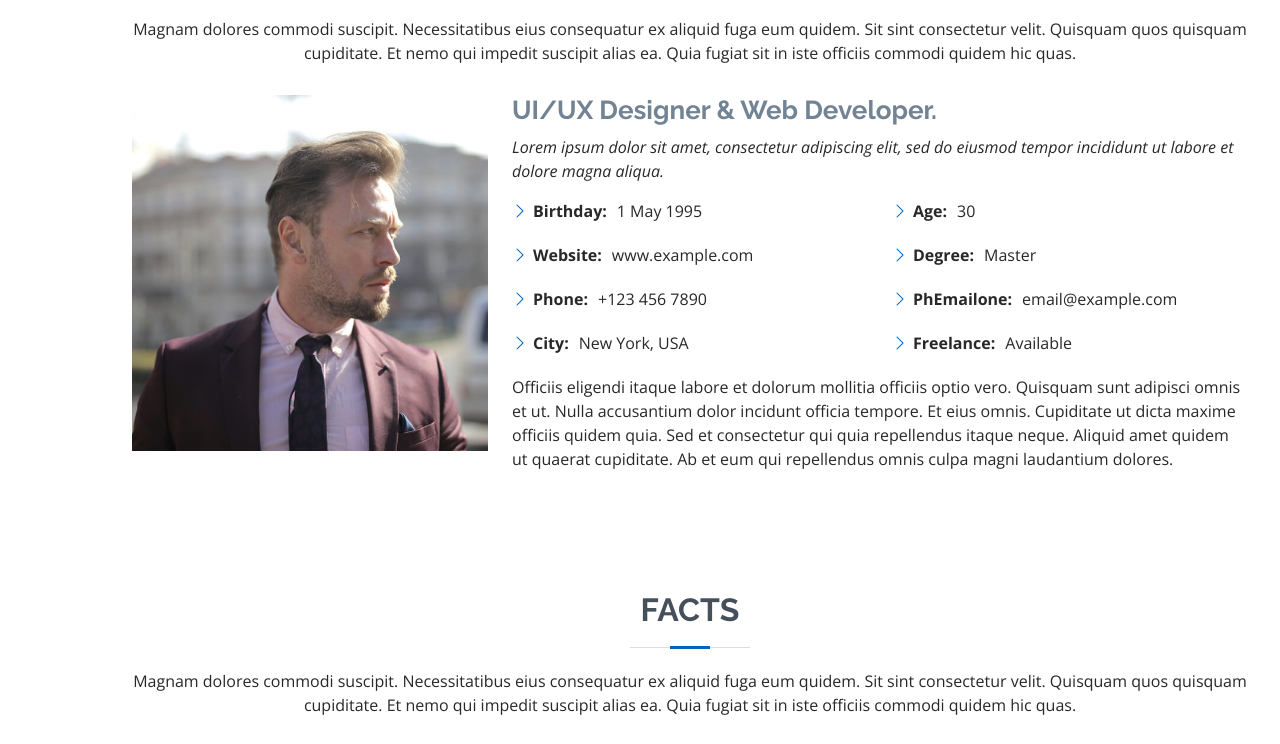
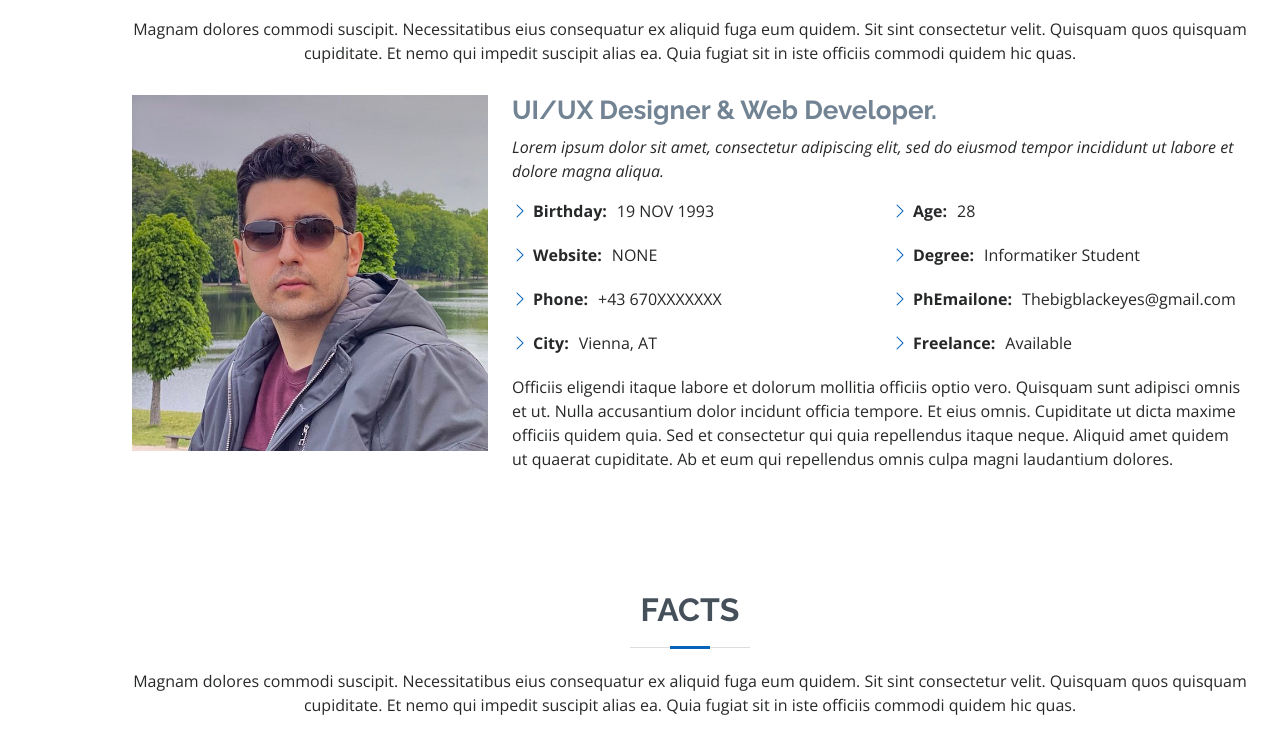
Before and after one commit to FaridMgh/faridmgh.github.io, a plain HTML site: page index.html in a window 1280 px wide. Shown: the part 921-1665 px from the top of the page. Drawn offline with nearby package versions, Linux system fonts and the light colour scheme.

Commit message:
The Last

```diff
--- a/assets/css/style.css
+++ b/assets/css/style.css
@@ -284,7 +284,7 @@ h6 {
 #hero {
   width: 100%;
   height: 100vh;
-  background: url("../img/hero-bg.jpg") top right no-repeat;
+  background: url("../img/GOPR4523.JPG") top right no-repeat;
   background-size: cover;
   position: relative;
 }
--- a/index.html
+++ b/index.html
@@ -59,7 +59,7 @@
   <section id="hero" class="d-flex flex-column justify-content-center">
     <div class="container" data-aos="zoom-in" data-aos-delay="100">
       <h1>Farid Moghadam</h1>
-      <p>I'm <span class="typed" data-typed-items="Designer, Developer, Freelancer, Photographer"></span></p>
+      <p>I'm a <span class="typed" data-typed-items="Designer, Developer, Gamer, Photographer"></span></p>
       <div class="social-links">
         <a href="#" class="twitter"><i class="bx bxl-twitter"></i></a>
         <a href="#" class="facebook"><i class="bx bxl-facebook"></i></a>
@@ -83,7 +83,7 @@
 
         <div class="row">
           <div class="col-lg-4">
-            <img src="assets/img/profile-img.jpg" class="img-fluid" alt="">
+            <img src="assets/img/photo_2022-10-06_16-15-33.jpg" class="img-fluid" alt="">
           </div>
           <div class="col-lg-8 pt-4 pt-lg-0 content">
             <h3>UI/UX Designer &amp; Web Developer.</h3>
@@ -94,17 +94,17 @@
             <div class="row">
               <div class="col-lg-6">
                 <ul>
-                  <li><i class="bi bi-chevron-right"></i> <strong>Birthday:</strong> <span>1 May 1995</span></li>
-                  <li><i class="bi bi-chevron-right"></i> <strong>Website:</strong> <span>www.example.com</span></li>
-                  <li><i class="bi bi-chevron-right"></i> <strong>Phone:</strong> <span>+123 456 7890</span></li>
-                  <li><i class="bi bi-chevron-right"></i> <strong>City:</strong> <span>New York, USA</span></li>
+                  <li><i class="bi bi-chevron-right"></i> <strong>Birthday:</strong> <span>19 NOV 1993</span></li>
+                  <li><i class="bi bi-chevron-right"></i> <strong>Website:</strong> <span>NONE</span></li>
+                  <li><i class="bi bi-chevron-right"></i> <strong>Phone:</strong> <span>+43 670XXXXXXX</span></li>
+                  <li><i class="bi bi-chevron-right"></i> <strong>City:</strong> <span>Vienna, AT</span></li>
                 </ul>
               </div>
               <div class="col-lg-6">
                 <ul>
-                  <li><i class="bi bi-chevron-right"></i> <strong>Age:</strong> <span>30</span></li>
-                  <li><i class="bi bi-chevron-right"></i> <strong>Degree:</strong> <span>Master</span></li>
-                  <li><i class="bi bi-chevron-right"></i> <strong>PhEmailone:</strong> <span>email@example.com</span></li>
+                  <li><i class="bi bi-chevron-right"></i> <strong>Age:</strong> <span>28</span></li>
+                  <li><i class="bi bi-chevron-right"></i> <strong>Degree:</strong> <span>Informatiker Student</span></li>
+                  <li><i class="bi bi-chevron-right"></i> <strong>PhEmailone:</strong> <span>Thebigblackeyes@gmail.com</span></li>
                   <li><i class="bi bi-chevron-right"></i> <strong>Freelance:</strong> <span>Available</span></li>
                 </ul>
               </div>
@@ -246,7 +246,7 @@
           <div class="col-lg-6">
             <h3 class="resume-title">Sumary</h3>
             <div class="resume-item pb-0">
-              <h4>Brandon Johnson</h4>
+              <h4>Farid Moghadam</h4>
               <p><em>Innovative and deadline-driven Graphic Designer with 3+ years of experience designing and developing user-centered digital/print marketing material from initial concept to final, polished deliverable.</em></p>
               <ul>
                 <li>Portland par 127,Orlando, FL</li>
@@ -316,7 +316,7 @@
               <div class="address">
                 <i class="bi bi-geo-alt"></i>
                 <h4>Location:</h4>
-                <p>A108 Adam Street, New York, NY 535022</p>
+                <p>AT, Vienna</p>
               </div>
 
               <div class="email">
@@ -328,7 +328,7 @@
               <div class="phone">
                 <i class="bi bi-phone"></i>
                 <h4>Call:</h4>
-                <p>+1 5589 55488 55s</p>
+                <p>+43 670XXXXXXX</p>
               </div>
 
             </div>
@@ -372,7 +372,7 @@
   <!-- ======= Footer ======= -->
   <footer id="footer">
     <div class="container">
-      <h3>Brandon Johnson</h3>
+      <h3>Farid Moghadam</h3>
       <p>Et aut eum quis fuga eos sunt ipsa nihil. Labore corporis magni eligendi fuga maxime saepe commodi placeat.</p>
       <div class="social-links">
         <a href="#" class="twitter"><i class="bx bxl-twitter"></i></a>
@@ -389,7 +389,7 @@
         <!-- You can delete the links only if you purchased the pro version. -->
         <!-- Licensing information: [license-url] -->
         <!-- Purchase the pro version with working PHP/AJAX contact form: https://bootstrapmade.com/free-html-bootstrap-template-my-resume/ -->
-        Designed by <a href="https://bootstrapmade.com/">BootstrapMade</a>
+        Designed by <div>Farid Moghadam</div>
       </div>
     </div>
   </footer><!-- End Footer -->
```
Also changed, not shown: assets/img/glenn-carstens-peters-npxXWgQ33ZQ-unsplash.jpg (added), assets/img/photo_2022-10-06_16-15-33.jpg (added), 2 other files.
